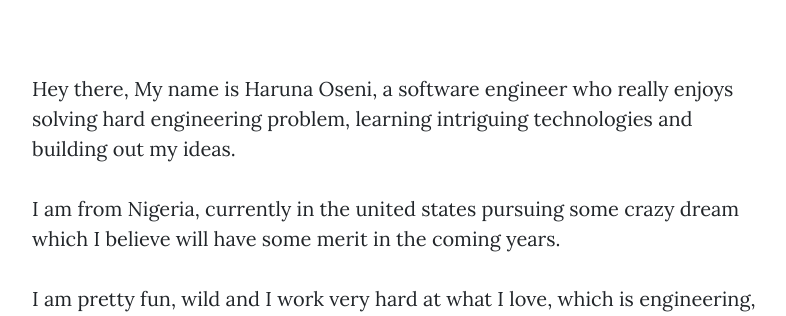
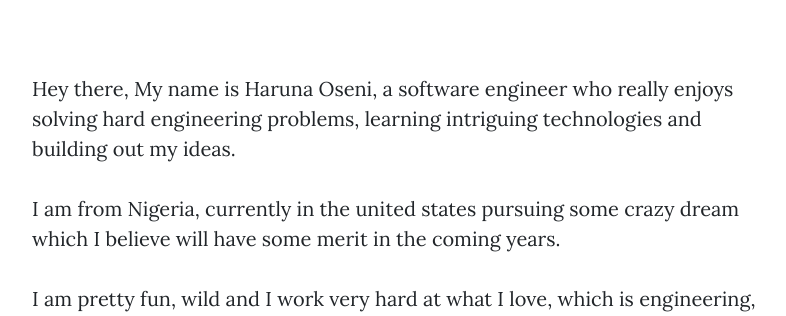
Before and after one commit to harunaOseni/Blog-House, a Flask app: page /about in a window 1280 px wide. Shown: the part 538-854 px from the top of the page, without its empty margins (243-1029 px from the left). Run offline with Flask 2, Linux system fonts and the light colour scheme; some libraries are stand-ins or nearby versions.

```diff
--- a/templates/about.html
+++ b/templates/about.html
@@ -19,7 +19,7 @@
   <div class="container">
     <div class="row">
       <div class="col-lg-8 col-md-10 mx-auto">
-        <p>Hey there, My name is Haruna Oseni, a software engineer who really enjoys solving hard engineering problem, learning intriguing technologies and building out my ideas.</p>
+        <p>Hey there, My name is Haruna Oseni, a software engineer who really enjoys solving hard engineering problems, learning intriguing technologies and building out my ideas.</p>
         <p>I am from Nigeria, currently in the united states pursuing some crazy dream which I believe will have some merit in the coming years.</p>
         <p>I am pretty fun, wild and I work very hard at what I love, which is engineering, I might write more "about me" stuff here later on , but right now I'll leave with a quote from my biggest inspiration Elon Musk which I believe defines the pursuit of my dreams "My mentality is that of a Samurai I rather commit seppeku than fail".</p>
       </div>
```
Also changed, not shown: 1 other file.
